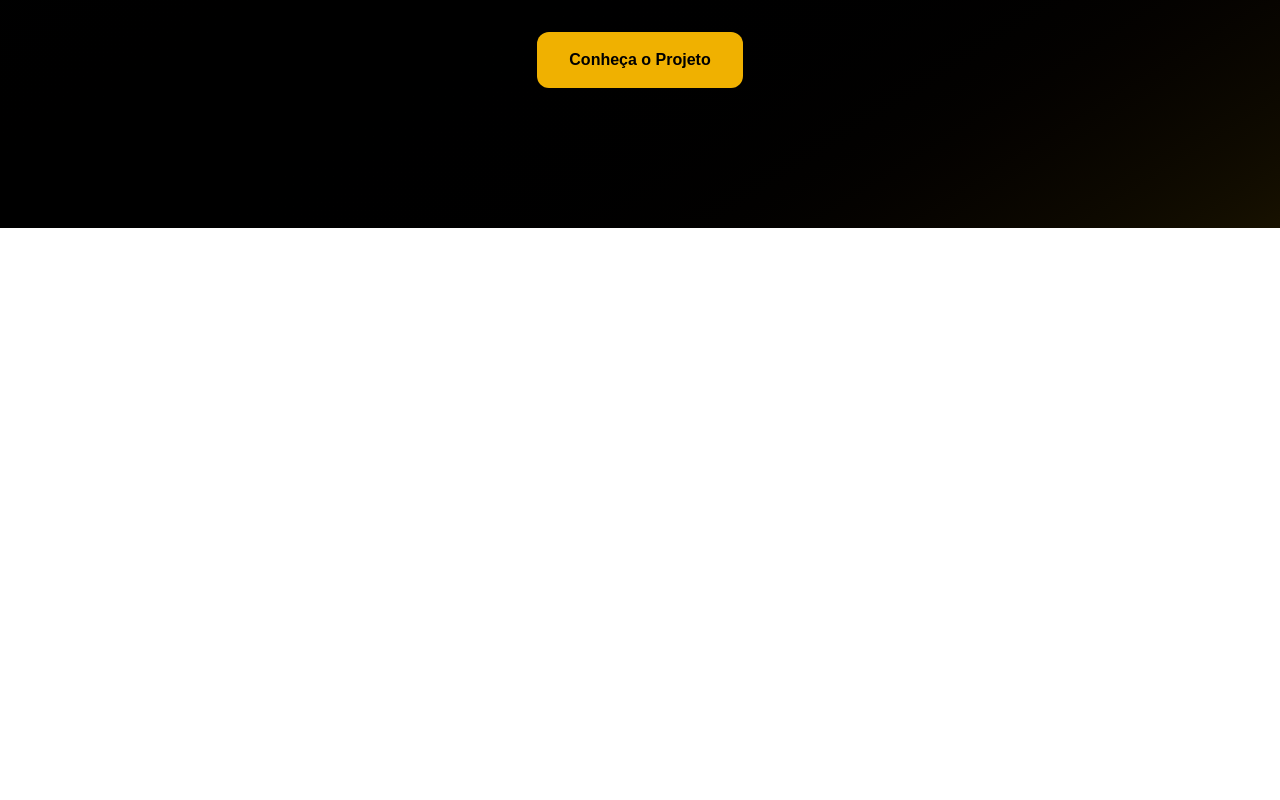
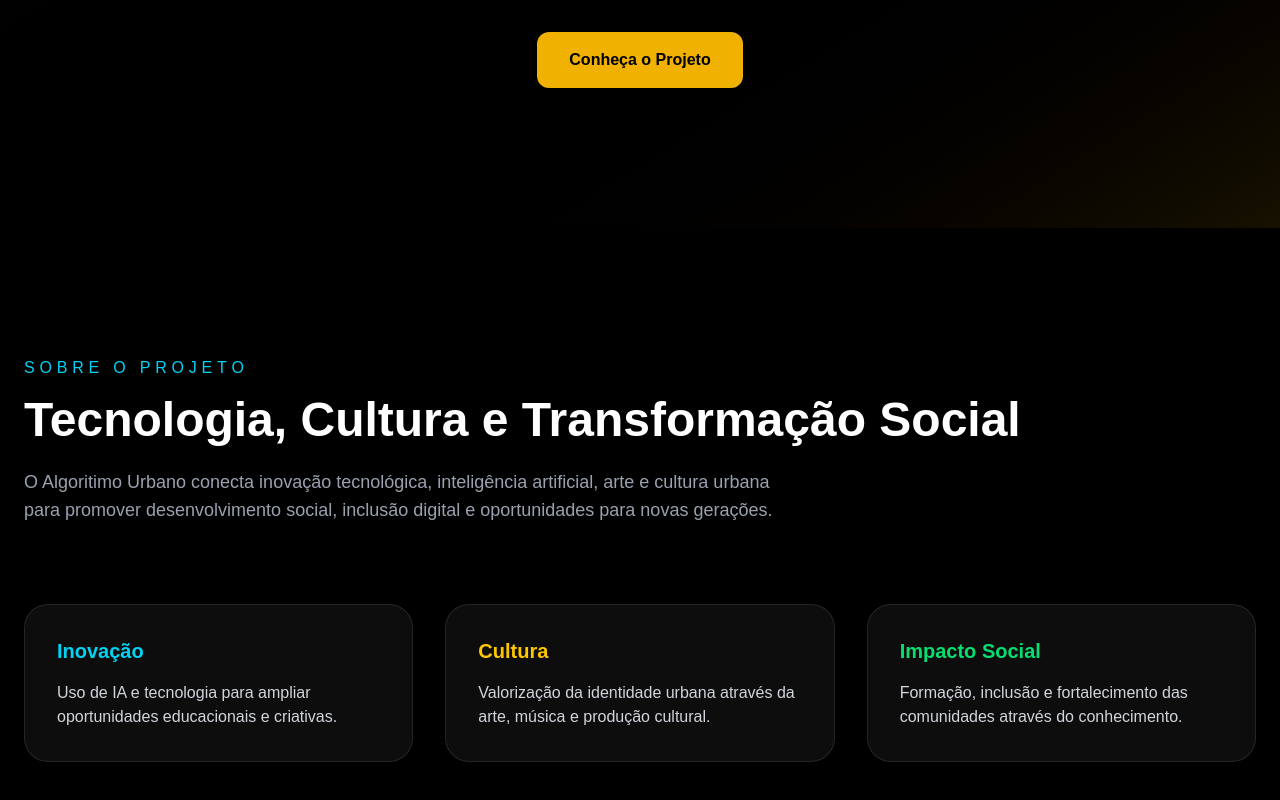
Before and after one commit to Jvladimirweb/algoritimo-urbano, a Next.js app: page / in a window 1280 px wide. Shown: the part 572-1372 px from the top of the page. Before the commit the page ends 800 px from the top, so only its background shows below. Built offline with nearby package versions, Linux system fonts and the light colour scheme.

Commit message:
Add About section to homepage
Create About component with project information highlighting three key pillars: Innovation, Culture, and Social Impact. Integrate the component into the main page layout.

```diff
--- a/app/page.tsx
+++ b/app/page.tsx
@@ -1,11 +1,13 @@
 import Navbar from "@/components/Navbar";
 import Hero from "@/components/Hero";
+import About from "@/components/About";
 
 export default function Home() {
   return (
     <main className="bg-black">
       <Navbar />
       <Hero />
+      <About />
     </main>
   );
 }
--- a/components/About.tsx
+++ b/components/About.tsx
@@ -0,0 +1,66 @@
+export default function About() {
+  return (
+    <section
+      id="sobre"
+      className="bg-black py-32 px-6"
+    >
+      <div className="max-w-7xl mx-auto">
+
+        <div className="mb-20">
+          <span className="text-cyan-400 uppercase tracking-[0.3em]">
+            Sobre o Projeto
+          </span>
+
+          <h2 className="text-5xl font-bold text-white mt-4">
+            Tecnologia, Cultura e Transformação Social
+          </h2>
+
+          <p className="text-gray-400 mt-6 max-w-3xl text-lg">
+            O Algoritimo Urbano conecta inovação tecnológica,
+            inteligência artificial, arte e cultura urbana para
+            promover desenvolvimento social, inclusão digital e
+            oportunidades para novas gerações.
+          </p>
+        </div>
+
+        <div className="grid md:grid-cols-3 gap-8">
+
+          <div className="rounded-3xl border border-white/10 bg-white/5 p-8 backdrop-blur-sm">
+            <h3 className="text-cyan-400 text-xl font-bold mb-4">
+              Inovação
+            </h3>
+
+            <p className="text-gray-300">
+              Uso de IA e tecnologia para ampliar oportunidades
+              educacionais e criativas.
+            </p>
+          </div>
+
+          <div className="rounded-3xl border border-white/10 bg-white/5 p-8 backdrop-blur-sm">
+            <h3 className="text-yellow-400 text-xl font-bold mb-4">
+              Cultura
+            </h3>
+
+            <p className="text-gray-300">
+              Valorização da identidade urbana através da arte,
+              música e produção cultural.
+            </p>
+          </div>
+
+          <div className="rounded-3xl border border-white/10 bg-white/5 p-8 backdrop-blur-sm">
+            <h3 className="text-green-400 text-xl font-bold mb-4">
+              Impacto Social
+            </h3>
+
+            <p className="text-gray-300">
+              Formação, inclusão e fortalecimento das comunidades
+              através do conhecimento.
+            </p>
+          </div>
+
+        </div>
+
+      </div>
+    </section>
+  );
+}
```
